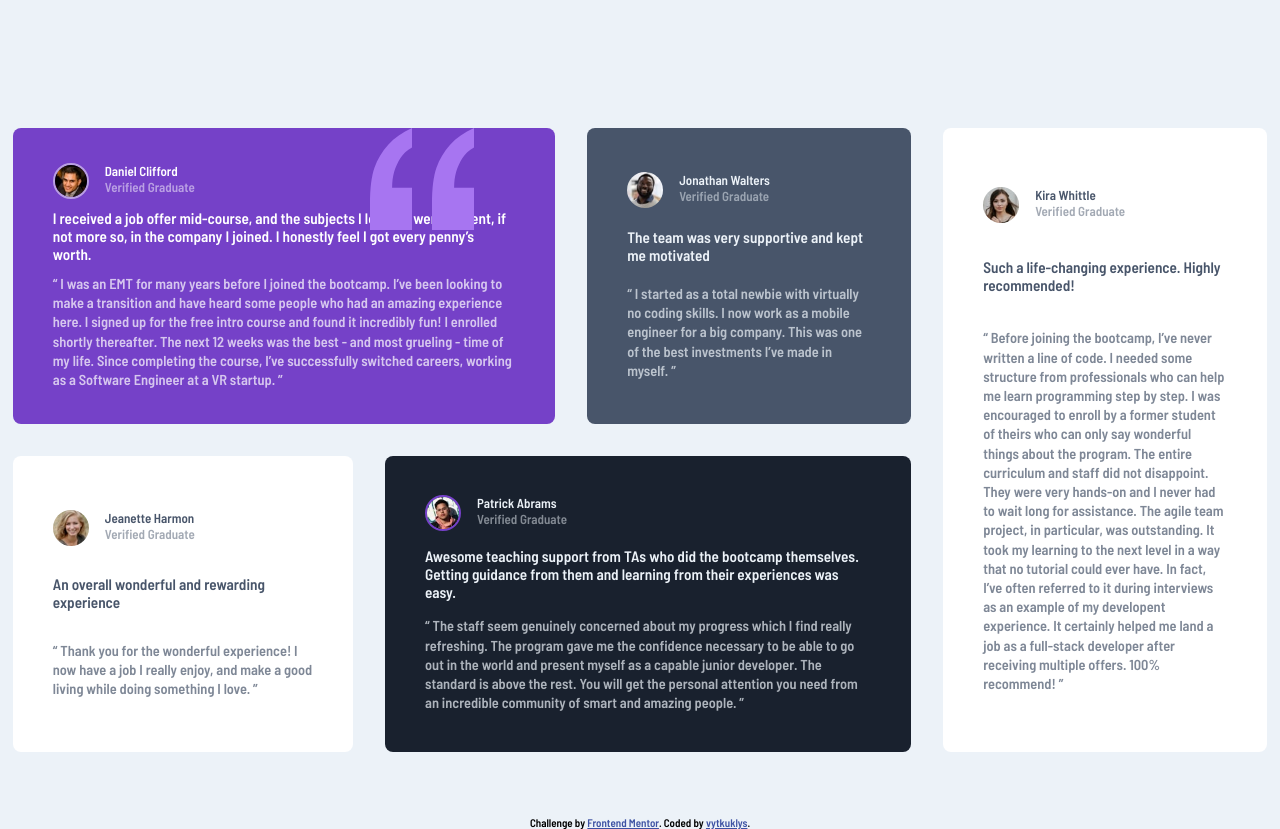
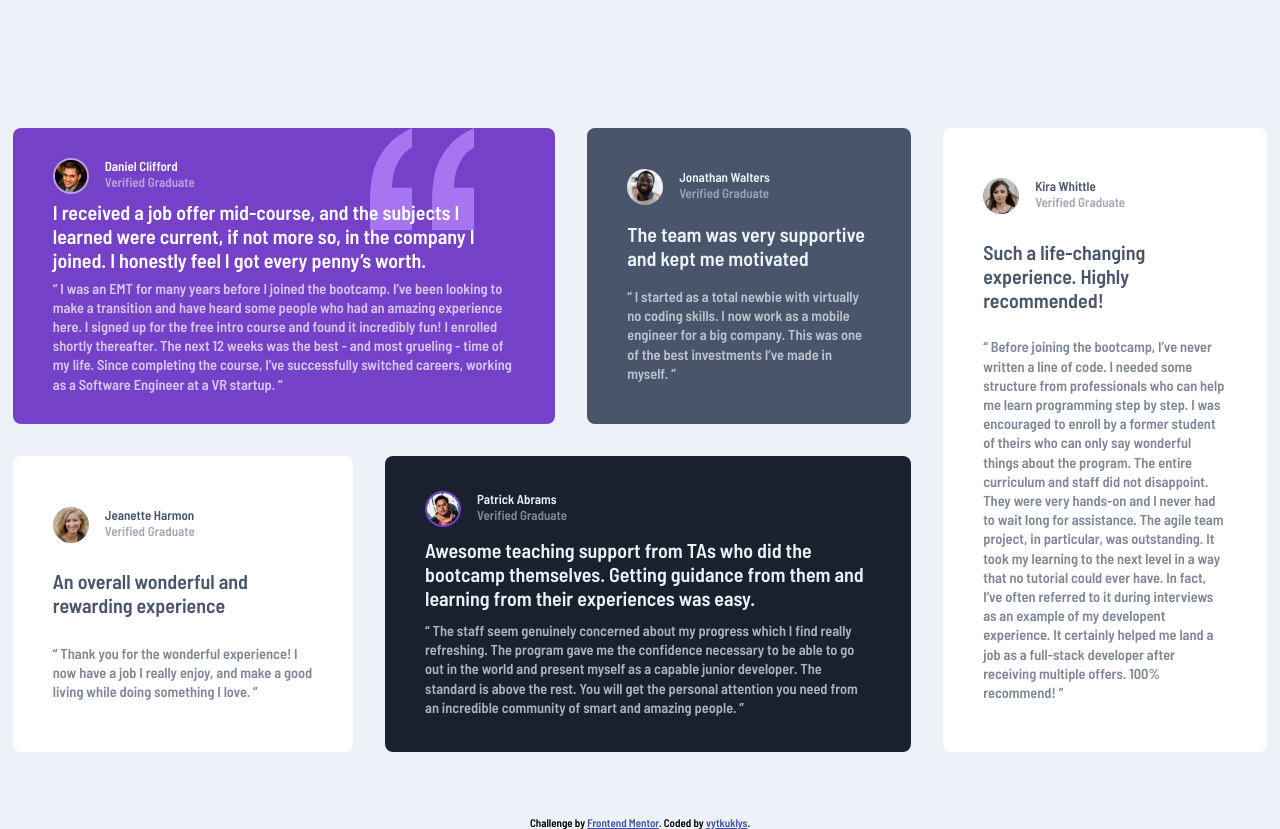
Before and after one commit to vytkuklys/FEM-Testimonials_Grid_Section, a plain HTML site: page index.html in a window 1280 px wide. Drawn offline with Linux system fonts and the light colour scheme.

Commit message:
Update style.css

```diff
--- a/style.css
+++ b/style.css
@@ -36,15 +36,13 @@ body{
     max-width: 25rem;
     padding: 7.5% 9%;
     border-radius: 0.5rem;
-    display: flex;
-    flex-direction: column;
-    justify-content: space-evenly;
 }
 
-.review .review-heading {
+.review .review-h3 {
     font-weight: 600;
     line-height: 1.5rem;
     font-size: 1.25rem;
+    padding: 5% 0;
 }
 .review .review-name__opacity{
     opacity: 0.5;
@@ -95,7 +93,7 @@ body{
     top: 0;
     right: 5%;
 }
-.daniel .review-heading{
+.daniel .review-h3{
     position: relative;
     z-index:1;
 }
@@ -128,6 +126,12 @@ body{
     .container .review{
         max-width: initial;
         padding: 1.5rem 2.5rem;
+        display: flex;
+        flex-direction: column;
+        justify-content: space-evenly;
+    }
+    .review .review-h3 {
+        padding: 0;
     }
     .review .review-p {
         line-height: 1.2rem;
```
